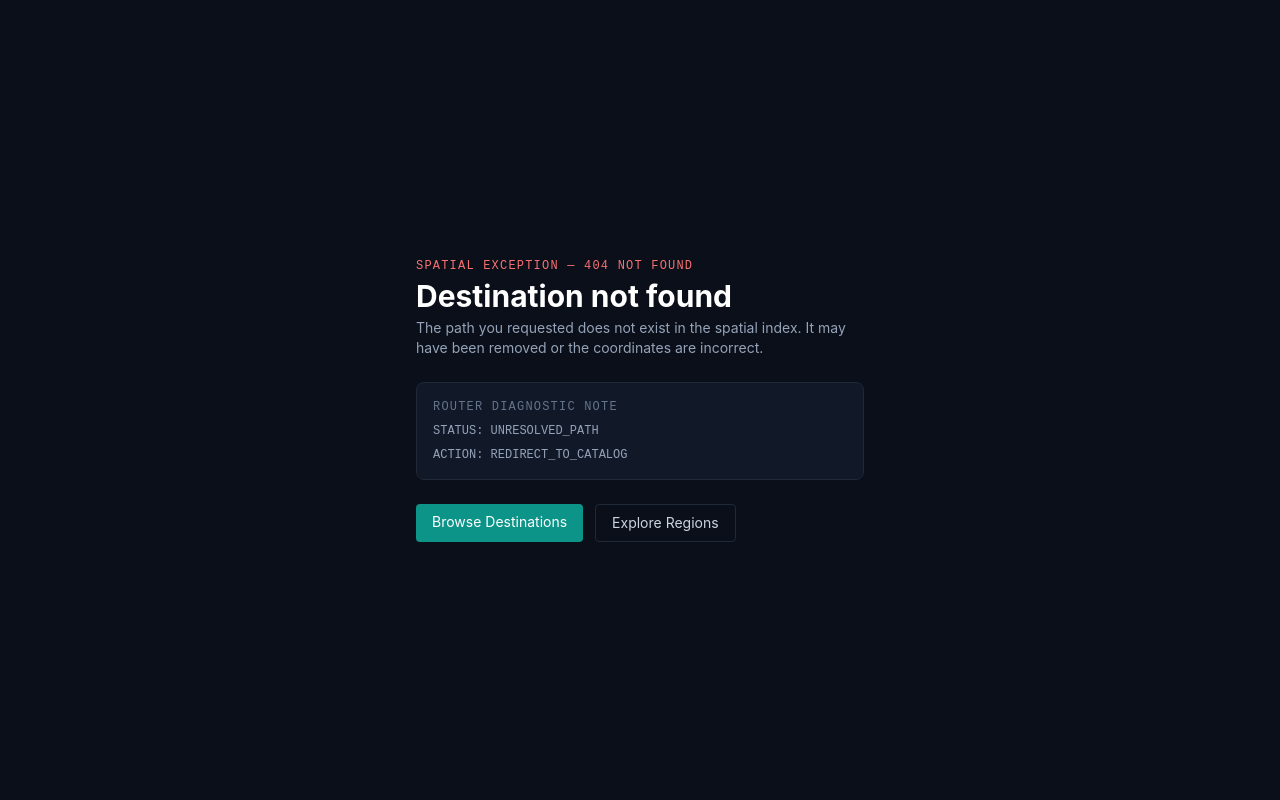
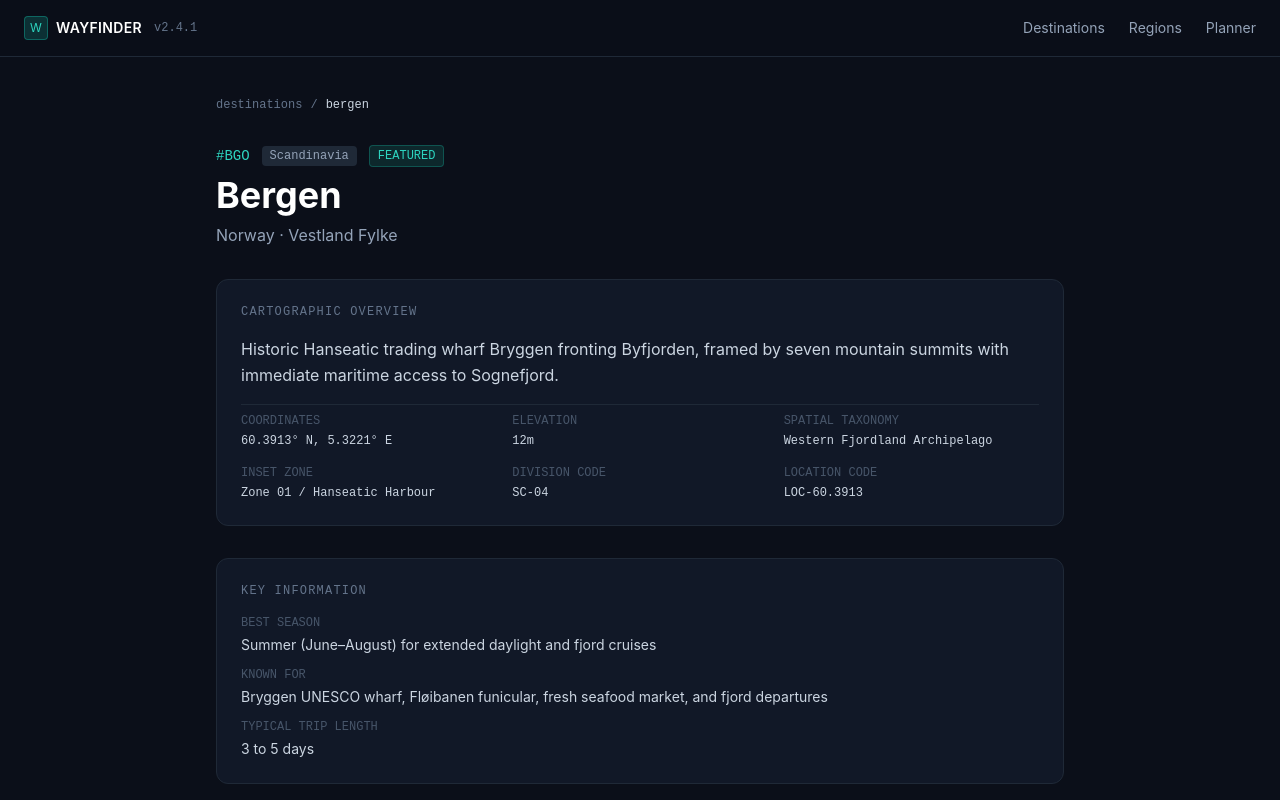
Before and after one commit to dhyeyptl10/Assignment-Submission-, a Next.js app in the folder destination/: page /destinations/bergen in a window 1280 px wide. Before the commit this address had no page. Shown: the top 800 px of the page. Built offline with nearby package versions, Linux system fonts and the light colour scheme.

Commit message:
feat(destination/routes): implement /destinations/[id] dynamic route with generateStaticParams and transit telemetry

```diff
--- /dev/null
+++ b/destination/src/app/destinations/[id]/page.tsx
@@ -0,0 +1,109 @@
+import { notFound } from 'next/navigation';
+import Link from 'next/link';
+import { DESTINATIONS } from '@/data/destinations';
+
+export async function generateStaticParams() {
+  return DESTINATIONS.map((d) => ({ id: d.id }));
+}
+
+export default function DestinationDetailPage({ params }: { params: { id: string } }) {
+  const destination = DESTINATIONS.find((d) => d.id === params.id);
+  if (!destination) notFound();
+
+  return (
+    <div className="max-w-4xl mx-auto px-4 sm:px-6 py-10 space-y-8">
+      {/* Breadcrumb */}
+      <nav className="flex items-center gap-2 font-mono text-xs text-slate-500">
+        <Link href="/destinations" className="hover:text-teal-400 transition">destinations</Link>
+        <span>/</span>
+        <span className="text-slate-300">{destination.id}</span>
+      </nav>
+
+      {/* Header */}
+      <div className="space-y-2">
+        <div className="flex items-center gap-3">
+          <span className="font-mono text-sm text-teal-400">{destination.code}</span>
+          <span className="font-mono text-xs bg-[#1f2937] text-slate-400 px-2 py-0.5 rounded">{destination.region}</span>
+          {destination.featured && (
+            <span className="font-mono text-xs bg-teal-900/40 text-teal-400 border border-teal-500/30 px-2 py-0.5 rounded">FEATURED</span>
+          )}
+        </div>
+        <h1 className="text-4xl font-bold text-white">{destination.name}</h1>
+        <p className="text-slate-400">{destination.country}{destination.prefecture ? ` · ${destination.prefecture}` : ''}</p>
+      </div>
+
+      {/* Cartographic overview */}
+      <div className="bg-[#111827] border border-[#1f2937] rounded-xl p-6 space-y-4">
+        <p className="font-mono text-xs text-slate-500 tracking-widest">CARTOGRAPHIC OVERVIEW</p>
+        <p className="text-slate-300 leading-relaxed">{destination.cartographicOverview}</p>
+
+        {/* Metrics grid */}
+        <div className="grid grid-cols-2 sm:grid-cols-3 gap-4 pt-2 border-t border-[#1f2937]">
+          <div>
+            <p className="font-mono text-xs text-slate-600 mb-1">COORDINATES</p>
+            <p className="font-mono text-xs text-slate-300">{destination.coordinates.display}</p>
+          </div>
+          <div>
+            <p className="font-mono text-xs text-slate-600 mb-1">ELEVATION</p>
+            <p className="font-mono text-xs text-slate-300">{destination.elevation}</p>
+          </div>
+          <div>
+            <p className="font-mono text-xs text-slate-600 mb-1">SPATIAL TAXONOMY</p>
+            <p className="font-mono text-xs text-slate-300">{destination.spatialTaxonomy}</p>
+          </div>
+          {destination.spatialInsetZone && (
+            <div>
+              <p className="font-mono text-xs text-slate-600 mb-1">INSET ZONE</p>
+              <p className="font-mono text-xs text-slate-300">{destination.spatialInsetZone}</p>
+            </div>
+          )}
+          <div>
+            <p className="font-mono text-xs text-slate-600 mb-1">DIVISION CODE</p>
+            <p className="font-mono text-xs text-slate-300">{destination.divisionCode}</p>
+          </div>
+          <div>
+            <p className="font-mono text-xs text-slate-600 mb-1">LOCATION CODE</p>
+            <p className="font-mono text-xs text-slate-300">{destination.locationCode}</p>
+          </div>
+        </div>
+      </div>
+
+      {/* Key Info */}
+      <div className="bg-[#111827] border border-[#1f2937] rounded-xl p-6 space-y-4">
+        <p className="font-mono text-xs text-slate-500 tracking-widest">KEY INFORMATION</p>
+        <div className="space-y-3">
+          <div>
+            <p className="font-mono text-xs text-slate-600 mb-1">BEST SEASON</p>
+            <p className="text-slate-300 text-sm">{destination.keyInfo.bestSeason}</p>
+          </div>
+          <div>
+            <p className="font-mono text-xs text-slate-600 mb-1">KNOWN FOR</p>
+            <p className="text-slate-300 text-sm">{destination.keyInfo.knownFor}</p>
+          </div>
+          <div>
+            <p className="font-mono text-xs text-slate-600 mb-1">TYPICAL TRIP LENGTH</p>
+            <p className="text-slate-300 text-sm">{destination.keyInfo.typicalTripLength}</p>
+          </div>
+        </div>
+      </div>
+
+      {/* Transit Notes */}
+      <div className="bg-[#111827] border border-[#1f2937] rounded-xl p-6 space-y-3">
+        <p className="font-mono text-xs text-slate-500 tracking-widest">TRANSIT NOTES</p>
+        <p className="text-slate-300 text-sm leading-relaxed">{destination.transitNotes}</p>
+      </div>
+
+      {/* Region link */}
+      {destination.regionSlugPath && (
+        <div className="flex items-center gap-3">
+          <Link
+            href={destination.regionSlugPath}
+            className="font-mono text-xs text-teal-400 hover:text-teal-300 transition border border-teal-500/30 px-3 py-1.5 rounded"
+          >
+            Explore {destination.subRegion} Region →
+          </Link>
+        </div>
+      )}
+    </div>
+  );
+}
```
